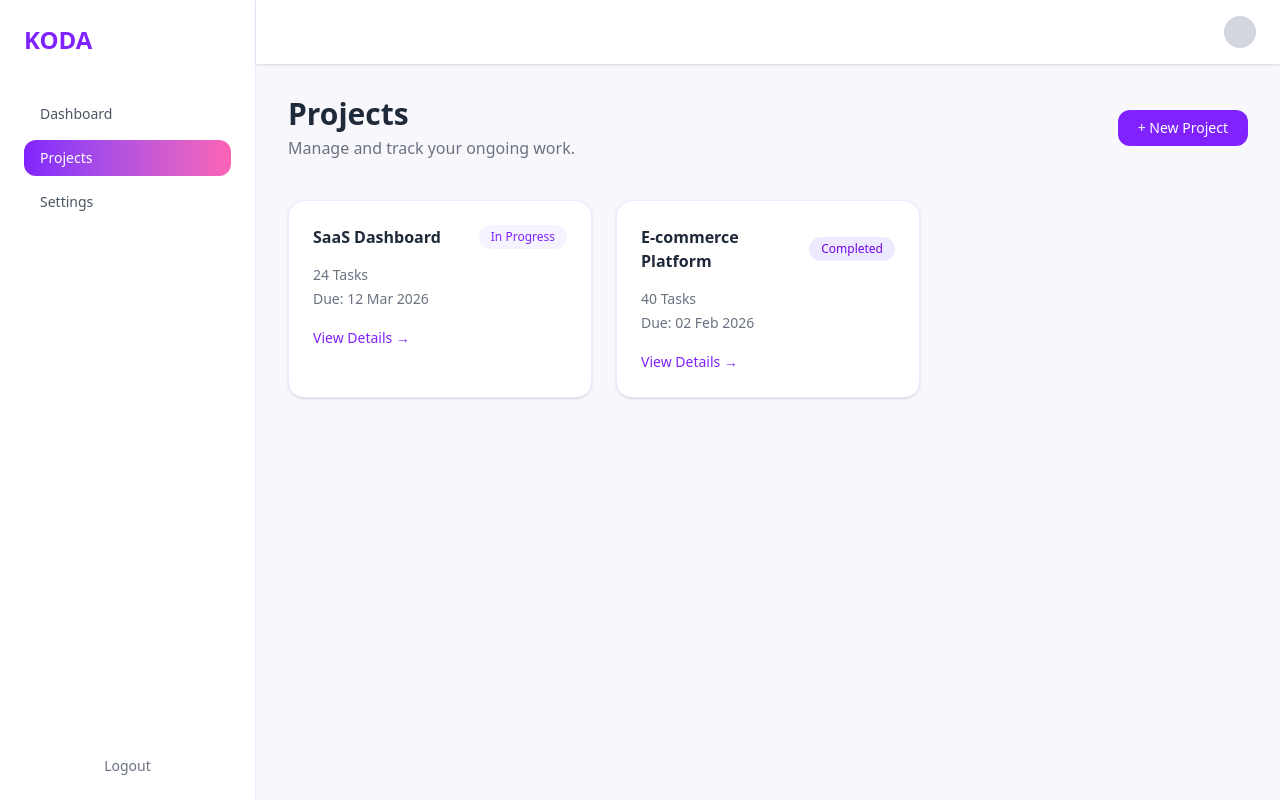
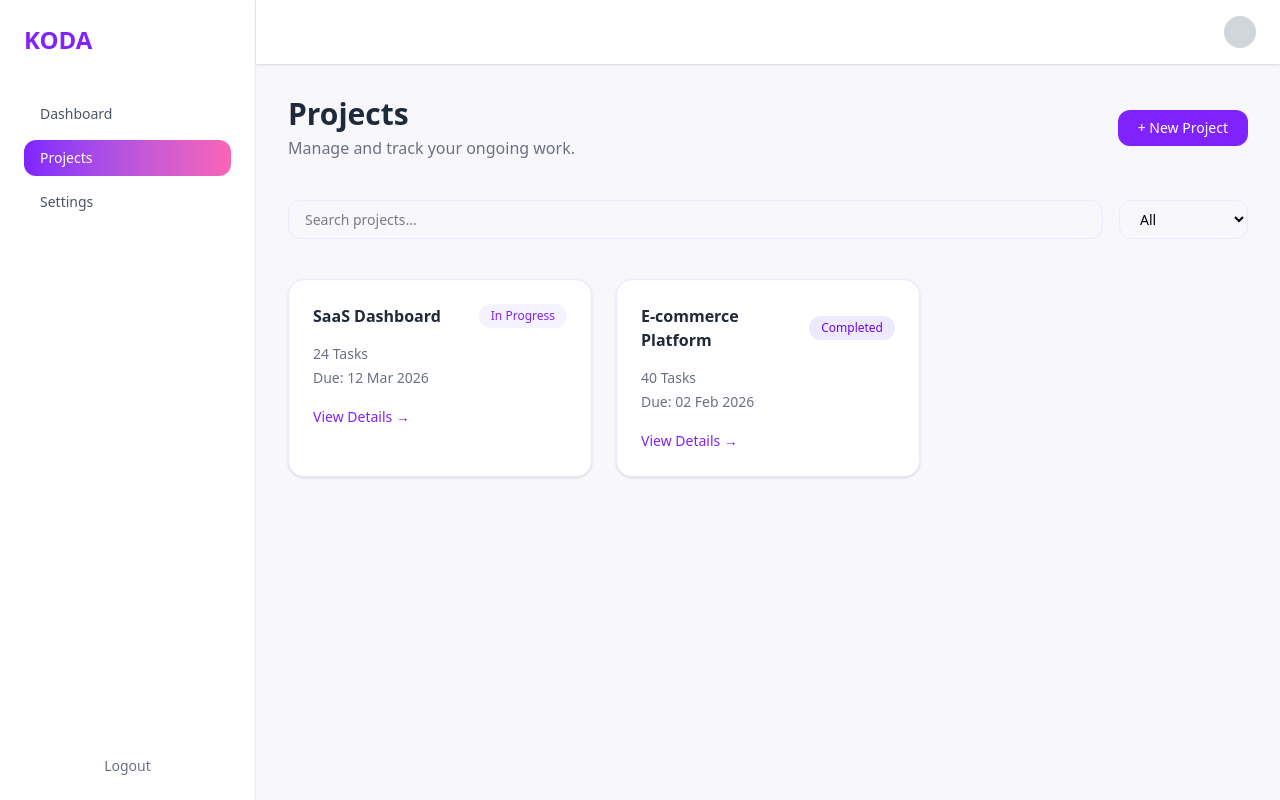
Before and after one commit to SouravDaroch/koda-dashboard, a Next.js app: page /dashboard/projects in a window 1280 px wide. Built offline with nearby package versions, Linux system fonts and the light colour scheme.

Commit message:
feat(projects): integrate project filters with search and status filtering

```diff
--- a/src/app/(dashboard)/dashboard/projects/components/ProjectCard.tsx
+++ b/src/app/(dashboard)/dashboard/projects/components/ProjectCard.tsx
@@ -11,9 +11,9 @@ export default function ProjectCard({
 }) {
     return (
         <motion.div
-            initial={{ opacity: 0, y: 20 }}
+            initial={{ opacity: 0, y: 30 }}
             animate={{ opacity: 1, y: 0 }}
-            transition={{ duration: 0.3 }}
+            transition={{ duration: 0.5 }}
             className="bg-white rounded-2xl p-6 border border-violet-100 shadow-sm hover:shadow-md transition space-y-4"
         >
             <div className="flex items-center justify-between">
--- /dev/null
+++ b/src/app/(dashboard)/dashboard/projects/components/ProjectFilters.tsx
@@ -0,0 +1,38 @@
+"use client";
+
+export default function ProjectFilters({
+  search,
+  setSearch,
+  filterStatus,
+  setFilterStatus,
+}: {
+  search: string;
+  setSearch: (value: string) => void;
+  filterStatus: string;
+  setFilterStatus: (value: any) => void;
+}) {
+  return (
+    <div className="flex flex-col sm:flex-row gap-4">
+      <input
+        type="text"
+        placeholder="Search projects..."
+        value={search}
+        onChange={(e) => setSearch(e.target.value)}
+        className="flex-1 border border-violet-100 rounded-xl px-4 py-2 text-sm focus:outline-none focus:ring-2 focus:ring-violet-500"
+      />
+
+      <select
+        value={filterStatus}
+        onChange={(e) =>
+          setFilterStatus(e.target.value)
+        }
+        className="border border-violet-100 rounded-xl px-4 py-2 text-sm focus:outline-none focus:ring-2 focus:ring-violet-500"
+      >
+        <option value="All">All</option>
+        <option value="Planning">Planning</option>
+        <option value="In Progress">In Progress</option>
+        <option value="Completed">Completed</option>
+      </select>
+    </div>
+  );
+}
--- a/src/app/(dashboard)/dashboard/projects/page.tsx
+++ b/src/app/(dashboard)/dashboard/projects/page.tsx
@@ -1,8 +1,8 @@
 "use client";
-
 import { useState } from "react";
 import ProjectCard from "./components/ProjectCard";
 import NewProjectModal from "./components/NewProjectModal"
+import ProjectFilters from "./components/ProjectFilters";
 
 export interface Project {
   id: string;
@@ -31,10 +31,25 @@ export default function ProjectsPage() {
       dueDate: "02 Feb 2026",
     },
   ]);
+  const [search, setSearch] = useState("");
+  const [filterStatus, setFilterStatus] = useState<
+    "All" | "Planning" | "In Progress" | "Completed"
+  >("All");
 
   const handleAddProject = (project: Project) => {
     setProjects((prev) => [project, ...prev]);
   };
+
+  const filteredProjects = projects.filter((project) => {
+    const matchesSearch = project.name
+      .toLowerCase()
+      .includes(search.toLowerCase());
+
+    const matchesStatus =
+      filterStatus === "All" || project.status === filterStatus;
+
+    return matchesSearch && matchesStatus;
+  });
 
   return (
     <div className="space-y-10">
@@ -56,8 +71,15 @@ const handleAddProject = (project: Project) => {
         </button>
       </div>
 
+      <ProjectFilters
+        search={search}
+        setSearch={setSearch}
+        filterStatus={filterStatus}
+        setFilterStatus={setFilterStatus}
+      />
+
       <div className="grid gap-6 sm:grid-cols-2 lg:grid-cols-3">
-        {projects.map((project) => (
+        {filteredProjects.map((project) => (
           <ProjectCard key={project.id} project={project} />
         ))}
       </div>
```
Lines whose indentation alone changed are shown as unchanged.
